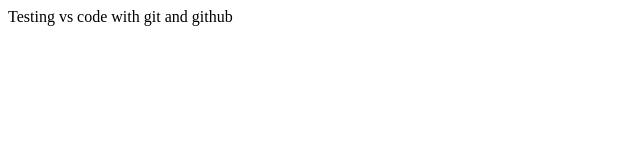
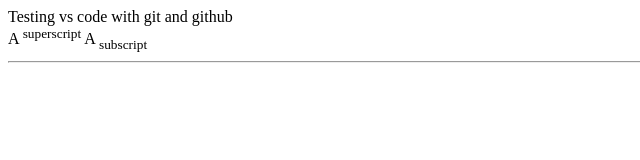
Before and after one commit to hybration/GitProject, a plain HTML site: page index.html in a window 1280 px wide. Shown: the whole page, without its empty margins (0-640 px from the left). Drawn offline with Linux system fonts and the light colour scheme.

Commit message:
Added Features

```diff
--- a/index.html
+++ b/index.html
@@ -3,9 +3,13 @@
 <head>
     <meta charset="UTF-8">
     <meta name="viewport" content="width=device-width, initial-scale=1.0">
-    <title>Document</title>
+    <title>Testing</title>
 </head>
 <body>
-    Testing vs code with git and github
+    Testing vs code with git and github <br>
+
+    A <sup>superscript</sup>
+    A <sub>subscript</sub>
+    <hr>
 </body>
 </html>
```
